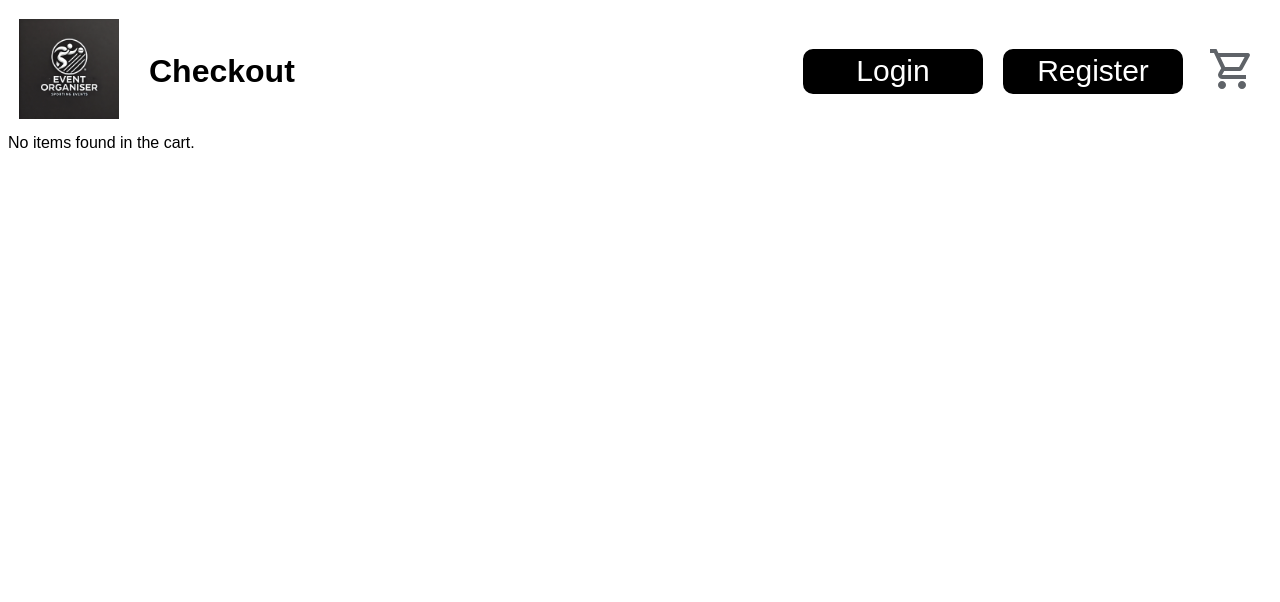
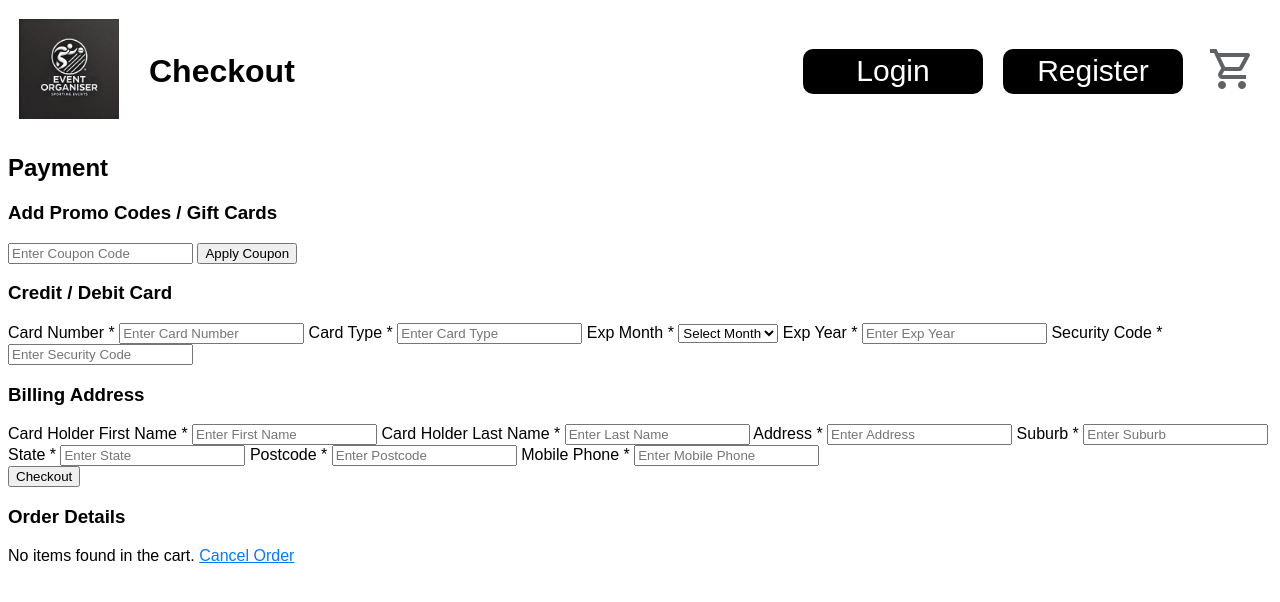
Before and after one commit to Antipoison7/Web-studio-1-Event-Organizer, a PHP site: page /checkout.php in a window 1280 px wide. Shown: the top 602 px of the page. Run offline with PHP 8.4, Linux system fonts and the light colour scheme.

Commit message:
credit card input

```diff
--- a/siteRoot/checkout.php
+++ b/siteRoot/checkout.php
@@ -10,18 +10,85 @@ include_once('./Resources/Helper/headers.php');
     <link rel="stylesheet" href="./Resources/Style/base.css">
     <link rel="icon" type="image/x-icon" href="./Resources/Images/Resources/favicon.png">
     <title>Checkout</title>
-
 </head>
 <body>
     <?php headerNoLogin("Checkout"); ?>
 
-    <main>
+    <main class="checkout-container">
+        <!-- Payment Form Section -->
+        <div class="payment-section">
+            <h2>Payment</h2>
+
+            <!-- Add Coupon Section -->
+            <div class="coupon-section">
+                <h3>Add Promo Codes / Gift Cards</h3>
+                <form method="POST" action="apply_coupon.php">
+                    <input type="text" name="coupon_code" placeholder="Enter Coupon Code">
+                    <button type="submit">Apply Coupon</button>
+                </form>
+            </div>
+
+            <!-- Credit/Debit Card Section -->
+            <div class="payment-method">
+                <h3>Credit / Debit Card</h3>
+                <label for="card-number">Card Number *</label>
+                <input type="text" id="card-number" placeholder="Enter Card Number" required>
+
+                <label for="card-type">Card Type *</label>
+                <input type="text" id="card-type" placeholder="Enter Card Type" required>
+
+                <label for="exp-month">Exp Month *</label>
+                <select id="exp-month" required>
+                    <option value="">Select Month</option>
+                    <option value="01">January</option>
+                    <!-- Other months -->
+                    <option value="12">December</option>
+                </select>
+
+                <label for="exp-year">Exp Year *</label>
+                <input type="text" id="exp-year" placeholder="Enter Exp Year" required>
+
+                <label for="security-code">Security Code *</label>
+                <input type="password" id="security-code" placeholder="Enter Security Code" required>
+            </div>
+
+            <!-- Billing Address Section -->
+            <div class="billing-address">
+                <h3>Billing Address</h3>
+                <label for="card-holder-fname">Card Holder First Name *</label>
+                <input type="text" id="card-holder-fname" placeholder="Enter First Name" required>
+
+                <label for="card-holder-lname">Card Holder Last Name *</label>
+                <input type="text" id="card-holder-lname" placeholder="Enter Last Name" required>
+
+                <label for="address">Address *</label>
+                <input type="text" id="address" placeholder="Enter Address" required>
+
+                <label for="suburb">Suburb *</label>
+                <input type="text" id="suburb" placeholder="Enter Suburb" required>
+
+                <label for="state">State *</label>
+                <input type="text" id="state" placeholder="Enter State" required>
+
+                <label for="postcode">Postcode *</label>
+                <input type="text" id="postcode" placeholder="Enter Postcode" required>
+
+                <label for="phone">Mobile Phone *</label>
+                <input type="text" id="phone" placeholder="Enter Mobile Phone" required>
+            </div>
+
+            <!-- Checkout Button -->
+            <button class="checkout-btn">Checkout</button>
+        </div>
+
+        <!-- Order Summary Section -->
+        <div class="order-summary-section">
+            <h3>Order Details</h3>
             <?php
             if (isset($_POST['items']) && isset($_POST['totalAmount'])) {
                 $items = $_POST['items'];
                 $totalAmount = $_POST['totalAmount'];
 
-    echo "<h2>Order Summary</h2>";
                 echo "<ul>";
                 foreach ($items as $item) {
                     $title = htmlspecialchars($item['title']);
@@ -30,16 +97,13 @@ include_once('./Resources/Helper/headers.php');
                     echo "<li>$title - Quantity: $quantity - Price: $$price</li>";
                 }
                 echo "</ul>";
-    echo "<p>Total Amount: $" . htmlspecialchars($totalAmount) . "</p>";
+                echo "<p><strong>Total: $" . htmlspecialchars($totalAmount) . "</strong></p>";
             } else {
                 echo "No items found in the cart.";
             }
             ?>
-
-
-
+            <a href="#" style="color: #007bff; text-decoration: underline;">Cancel Order</a>
+        </div>
     </main>
-
-
 </body>
 </html>
```
Lines whose indentation alone changed are shown as unchanged.
